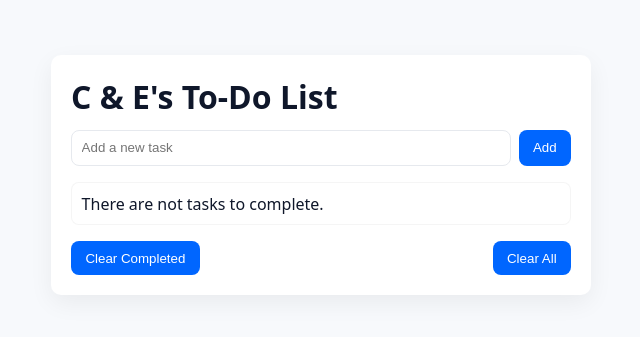
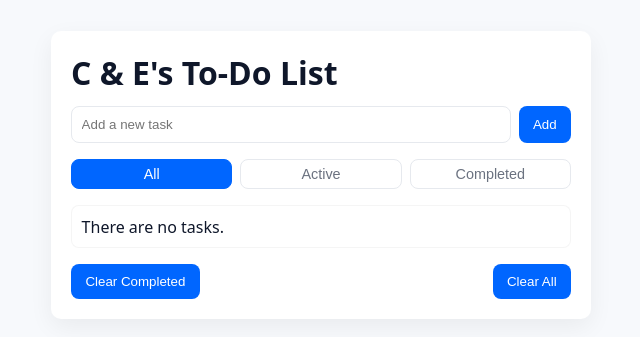
Before and after one commit to cuduco19/todo, a plain HTML site: page index.html in a window 1280 px wide. Shown: the part 225-562 px from the top of the page, without its empty margins (319-959 px from the left). Drawn offline with Linux system fonts and the light colour scheme.

Commit message:
feat: add task filtering functionality with UI controls

```diff
--- a/app.js
+++ b/app.js
@@ -5,7 +5,13 @@ const tasksList = document.getElementById('tasks');
 const clearCompletedBtn = document.getElementById('clear-completed');
 const clearAllBtn = document.getElementById('clear-all');
 
+// NEW: Select all filter buttons and their container
+const filtersContainer = document.querySelector('.filters');
+const filterButtons = document.querySelectorAll('.filter-btn');
+
+
 let tasks = []; //{id, text, completed}
+let currentFilter = 'all'; // NEW: Track the currently active filter ('all', 'active', 'completed')
 
 // Load tasks from local storage
 function loadTasks() {
@@ -24,13 +30,23 @@ function saveTasks(){
 function renderTasks(){
     tasksList.innerHTML = ''; // clear
 
+    // NEW: Filter the tasks array based on the active filter state before rendering
+    let filteredTasks = tasks;
+    if (currentFilter === 'active') {
+        filteredTasks = tasks.filter(task => !task.completed);
+    } else if (currentFilter === 'completed') {
+        filteredTasks = tasks.filter(task => task.completed);
+    }
 
-    if(tasks.length === 0){
-        tasksList.innerHTML = '<li class="task">There are not tasks to complete.</li>';
+    // Check if the filtered list is empty
+    if(filteredTasks.length === 0){
+        tasksList.innerHTML = `<li class="task">There are no ${currentFilter === 'all' ? '' : currentFilter} tasks.</li>`;
         return;
     }
 
-    tasks.forEach(task => {
+    console.log(currentFilter);
+    // Render only the filtered set of tasks
+    filteredTasks.forEach(task => {
         const li = document.createElement('li');
         li.className = task.completed? 'task completed': 'task';
         li.dataset.id = task.id;
@@ -156,6 +172,22 @@ tasksList.addEventListener('click', (e) => {
     }
 });
 
+// NEW: Event delegation layout for filter buttons switching
+filtersContainer.addEventListener('click', (e) => {
+    const clickedBtn = e.target.closest('.filter-btn');
+    if (!clickedBtn) return;
+
+    // 1. Update active styling class on buttons
+    filterButtons.forEach(btn => btn.classList.remove('active'));
+    clickedBtn.classList.add('active');
+
+    // 2. Change the current active filter string value
+    currentFilter = clickedBtn.dataset.filter;
+
+    // 3. Trigger a re-render cycle to show filtered tasks
+    renderTasks();
+});
+
 // Clear completed
 clearCompletedBtn.addEventListener('click', () => {
     tasks = tasks.filter(t => !t.completed);
--- a/index.html
+++ b/index.html
@@ -14,6 +14,12 @@
             <input id="task-input" type="text" placeholder="Add a new task" required>
             <button type="submit">Add</button>
         </form>
+         <!-- NEW: Filter Buttons Container -->
+        <div class="filters">
+            <button id="filter-all" class="filter-btn active" data-filter="all">All</button>
+            <button id="filter-active" class="filter-btn" data-filter="active">Active</button>
+            <button id="filter-completed" class="filter-btn" data-filter="completed">Completed</button>
+        </div>
         <ul id="tasks" aria-live="polite"></ul>
         <div class="actions">
             <button id="clear-completed">Clear Completed</button>
--- a/styles.css
+++ b/styles.css
@@ -97,3 +97,32 @@ button.small {
     justify-content: space-between;
     margin-top: 1rem;
 }
+
+/* ==========================================
+   FILTERS STYLING
+   ========================================== */
+.filters {
+    display: flex;
+    gap: 0.5rem;
+    margin-top: 1rem;
+}
+
+.filter-btn {
+    flex: 1;
+    padding: 0.4rem;
+    background: transparent;
+    color: var(--muted);
+    border: 1px solid #e6e9ee;
+    font-size: 0.9rem;
+    font-weight: 500;
+}
+
+.filter-btn:hover {
+    background: rgba(2, 6, 23, 0.02);
+}
+
+.filter-btn.active {
+    background: var(--accent);
+    color: white;
+    border-color: var(--accent);
+}
```
